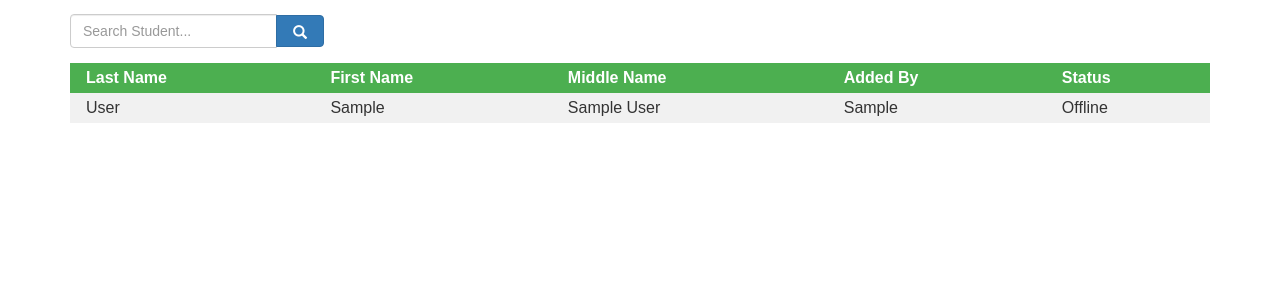
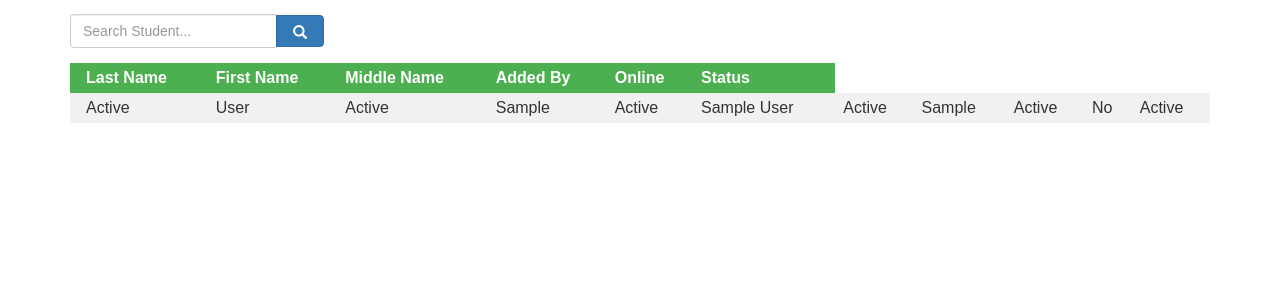
Before and after one commit to nanaakuffu/dia, a PHP site: page /display_users.php in a window 1280 px wide. Shown: the part 51-351 px from the top of the page. Run offline with PHP 8.4, Linux system fonts and the light colour scheme; the visitor is signed in with stand-in values (Sample User, id 1); tables that the repository leaves empty or names only in its code hold one stand-in row (values such as "Sample post"); data that the repository does not hold is empty.

Commit message:
Started working on the displaying active users

```diff
--- a/display_users.php
+++ b/display_users.php
@@ -14,8 +14,11 @@
     $fields = array('user_name', 'last_name', 'first_name', 'middle_name', 'added_by', 'status');
 
     base_header('Display Users');
-    // $user = encrypt_data($_SESSION['user_name']);
     create_header();
+
+    $active_users = $db->get_active_users($con);
+
+    // echo "<pre>", var_dump($active_users), "</pre>";
 
     if (isset($_POST['submit'])) {
       $records = $db->search_data($con, "users", $fields, "last_name", $_POST['search'], 'last_name');
@@ -30,11 +33,15 @@
                 <tr class='w3-green'>";
                   $headers = "";
                   foreach ($fields as $key => $value) {
-                      if ($value != 'user_name') {
+                    if ($value != 'user_name') {
+                      if ($value == 'status') {
+                        $headers .= "<th> Online </th>";
+                      } else {
                         $headers .= "<th>".get_column_name($value)."</th>";
                       }
+                    }
                   }
-                  echo $headers;
+                  echo $headers .= "<th> Status </th>";
           echo "</tr>";
 
             if (sizeof($records) != 0) {
@@ -46,12 +53,14 @@
                     $up_3 = encrypt_data('2');
                     // <a href=users_update.php?str_1={$new_id}&up={$up_2}>
                     if ($rkey == 'status') {
-                      $online = ($value == 1) ? 'Online' : 'Offline' ;
+                      $online = ($value == 1) ? 'Yes' : 'No' ;
                       echo "<td ><a href=user_levels.php?level={$new_id}&upd={$up_3}>", $online, "</a></td>";
                     } else {
                       echo "<td ><a href=user_levels.php?level={$new_id}&upd={$up_3}>", $value, "</a></td>";
                     }
                   }
+                  $active = (is_element($active_users, $record['user_name'])) ? 'Active' : 'Inactive';
+                  echo "<td ><a href=user_levels.php?level={$new_id}&upd={$up_3}>", $active, "</a></td>";
                 }
                   echo "</tr>";
               }
```
